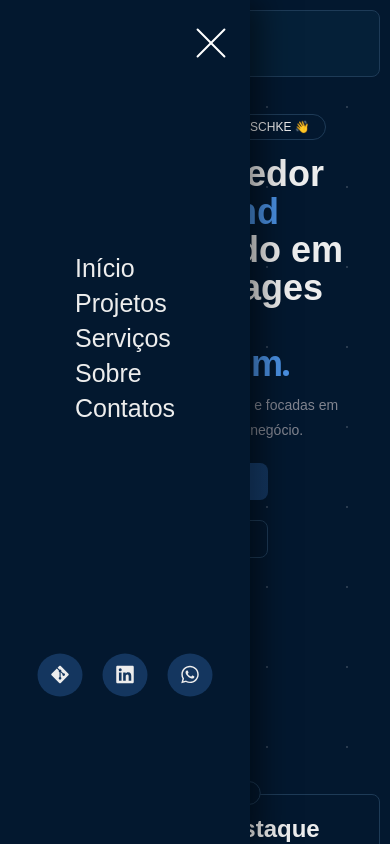
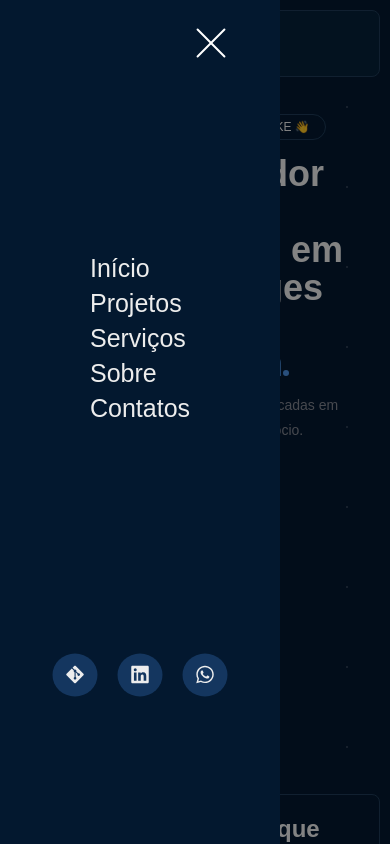
Before and after one commit to kabitschke/portfolio2.0, a Next.js app: page / in a window 390 px wide. Both pictures are taken after a click on the element 51 px from the left and 43 px from the top of the page. Shown: the top 844 px of the page. Built offline with nearby package versions, Linux system fonts and the light colour scheme.

Commit message:
menu mobile

```diff
--- a/package.json
+++ b/package.json
@@ -13,6 +13,7 @@
     "@fortawesome/free-brands-svg-icons": "^7.2.0",
     "@fortawesome/free-solid-svg-icons": "^7.2.0",
     "@fortawesome/react-fontawesome": "^3.3.1",
+    "framer-motion": "^12.40.0",
     "lucide-react": "^1.3.0",
     "next": "16.2.6",
     "react": "19.2.4",
--- a/src/components/Header/page.module.css
+++ b/src/components/Header/page.module.css
@@ -91,7 +91,7 @@
     transform: rotate(-45deg);
 }
 
-.sidebar {
+/* .sidebar {
     display: flex;
     position: fixed;
     top: 0;
@@ -104,15 +104,37 @@
     transition: transform 0.5s ease;
     z-index: 999;
 
+} */
+
+.overlay {
+    position: fixed;
+    inset: 0;
+    background: rgba(0, 0, 0, 0.45);
+    z-index: 999;
 }
 
-.show {
-    transform: translateX(0);
+.sidebar {
+    position: fixed;
+    top: 0;
+    left: 0;
+    width: 280px;
+    max-width: 80vw;
+    height: 100vh;
+    background: var(--background);
+    z-index: 1000;
+    display: flex;
+    flex-direction: column;
+    justify-content: space-between;
+    padding: 2rem 1rem;
 }
 
+/* .show {
+    transform: translateX(0);
+} */
+/*
 .sidebar.show {
     box-shadow: 10px 0 30px rgba(0, 0, 0, 0.5);
-}
+} */
 
 
 .sidebar ul {
--- a/src/components/Header/page.tsx
+++ b/src/components/Header/page.tsx
@@ -3,6 +3,7 @@ import { faGitAlt, faLinkedin, faWhatsapp } from '@fortawesome/free-brands-svg-i
 import { FontAwesomeIcon } from '@fortawesome/react-fontawesome';
 import { ArrowRight } from 'lucide-react';
 import { useState } from 'react';
+import { motion, AnimatePresence } from "framer-motion";
 
 
 
@@ -32,19 +33,48 @@ export const Header = () => {
                 <div></div>
             </div>
 
-            <div className={`${styles.sidebar} ${open ? styles.show : ""}`}>
+            <AnimatePresence>
+                {open && (
+                    <motion.div
+                        className={styles.overlay}
+                        initial={{ opacity: 0 }}
+                        animate={{ opacity: 1 }}
+                        exit={{ opacity: 0 }}
+                        onClick={() => setOpen(false)}
+                    >
+                        <motion.div
+                            className={styles.sidebar}
+                            initial={{ x: "-100%" }}
+                            animate={{ x: 0 }}
+                            exit={{ x: "-100%" }}
+                            transition={{
+                                type: "spring",
+                                stiffness: 300,
+                                damping: 30
+                            }}
+                            drag="x"
+                            dragConstraints={{ left: -300, right: 0 }}
+                            dragElastic={0.1}
+                            onClick={(e) => e.stopPropagation()}
+                            onDragEnd={(_, info) => {
+                                const shouldClose =
+                                    info.offset.x < -100 ||
+                                    info.velocity.x < -500;
+
+                                if (shouldClose) {
+                                    setOpen(false);
+                                }
+                            }}
+                        >
                             <ul>
-                    <li><a href="#inicio" >Início</a></li>
-                    <li><a href="#projetos" >Projetos</a></li>
+                                <li><a href="#inicio">Início</a></li>
+                                <li><a href="#projetos">Projetos</a></li>
                                 <li><a href="#servicos">Serviços</a></li>
                                 <li><a href="#sobre">Sobre</a></li>
                                 <li><a href="#contatos">Contatos</a></li>
                             </ul>
 
-
                             <div className={styles.contact}>
-
-
                                 <div>
                                     <a href="https://github.com/kabitschke" target="_blank">
                                         <FontAwesomeIcon icon={faGitAlt} />
@@ -58,13 +88,18 @@ export const Header = () => {
                                 </div>
 
                                 <div>
-                        <a href="http://api.whatsapp.com/send?phone=5527997145039" target='blank'>
+                                    <a
+                                        href="http://api.whatsapp.com/send?phone=5527997145039"
+                                        target="blank"
+                                    >
                                         <FontAwesomeIcon icon={faWhatsapp} />
                                     </a>
                                 </div>
-
                             </div>
-            </div>
+                        </motion.div>
+                    </motion.div>
+                )}
+            </AnimatePresence>
 
         </header>
     );
```
Also changed, not shown: 1 other file (tests, documents, lock files or other folders). Lines whose indentation alone changed are shown as unchanged.
